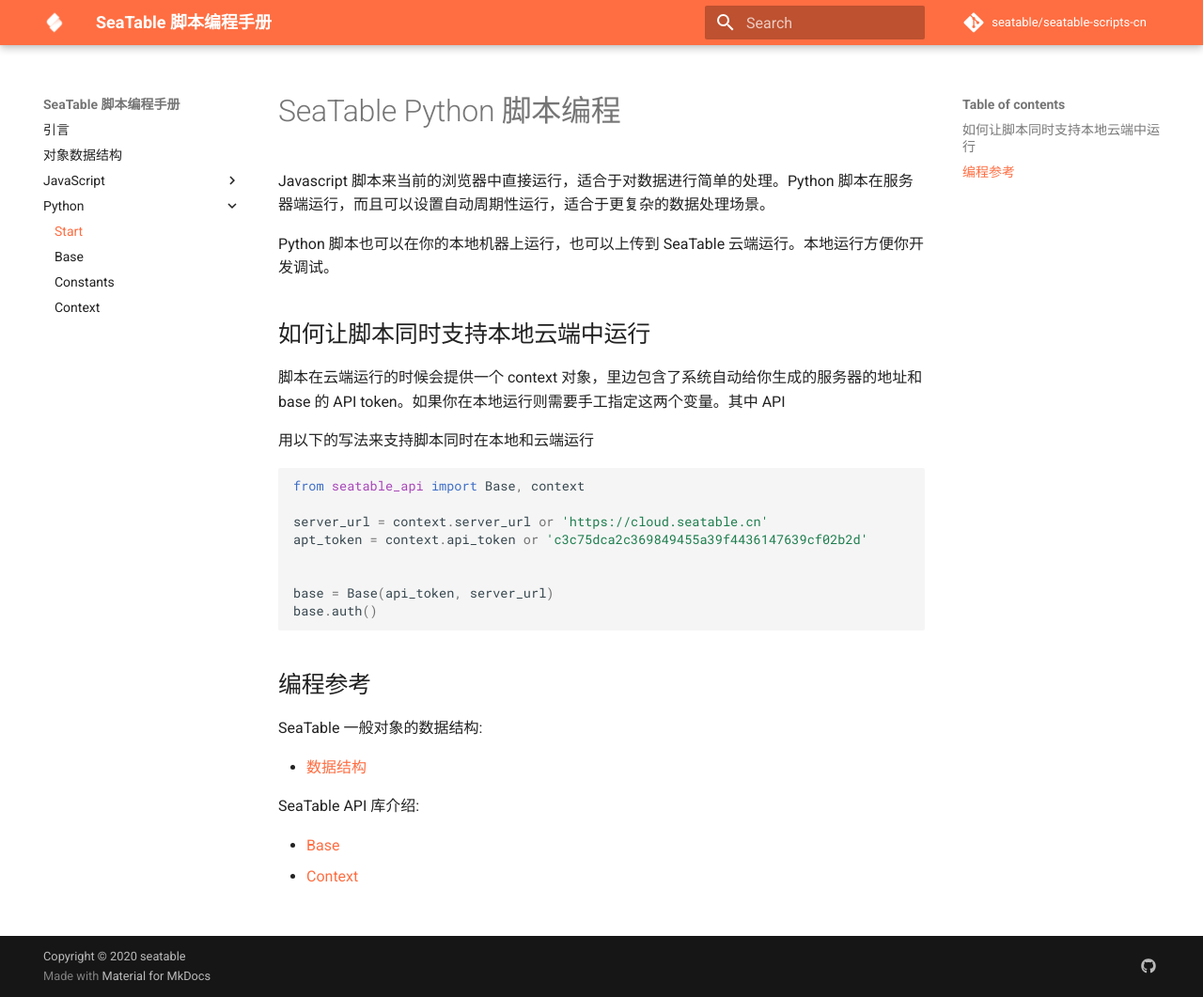
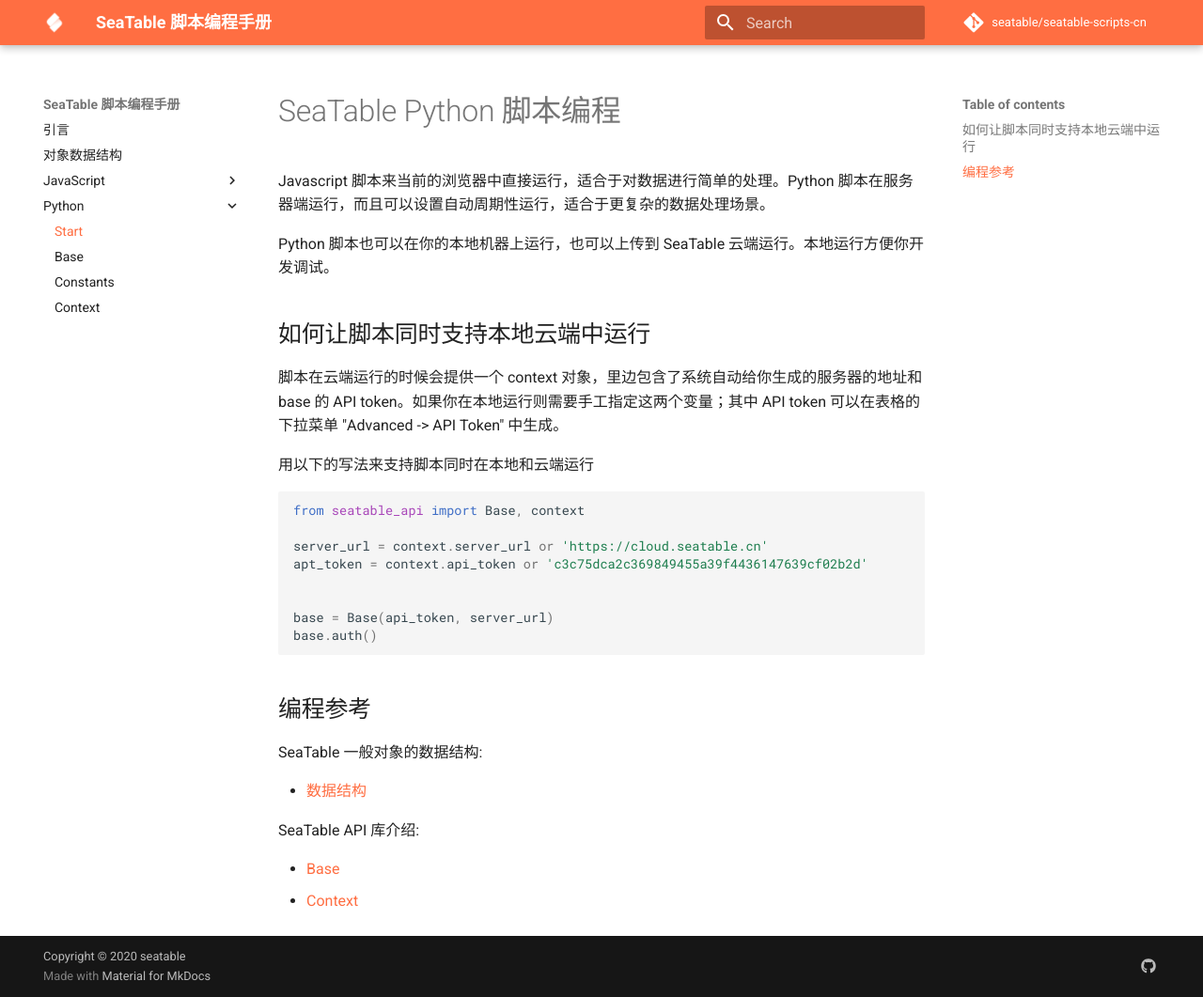
Before and after one commit to seatable/seatable-scripts-cn, an MkDocs documentation site: the page built from manual/python/README.md, in a window 1280 px wide and 1061 px high. Shown: the whole window at 94% size. Built offline with MkDocs 1.6.1 and Material for MkDocs 9.7.7, drawn with Linux system fonts in a browser that asks for light colours; comment, search, counter and statistics services are not loaded.

Commit message:
Update README.md

```diff
--- a/manual/python/README.md
+++ b/manual/python/README.md
@@ -6,7 +6,7 @@
 
 ## 如何让脚本同时支持本地云端中运行
 
-脚本在云端运行的时候会提供一个 context 对象，里边包含了系统自动给你生成的服务器的地址和 base 的 API token。如果你在本地运行则需要手工指定这两个变量。其中 API
+脚本在云端运行的时候会提供一个 context 对象，里边包含了系统自动给你生成的服务器的地址和 base 的 API token。如果你在本地运行则需要手工指定这两个变量；其中 API token 可以在表格的下拉菜单 "Advanced -> API Token" 中生成。
 
 用以下的写法来支持脚本同时在本地和云端运行
 
```
